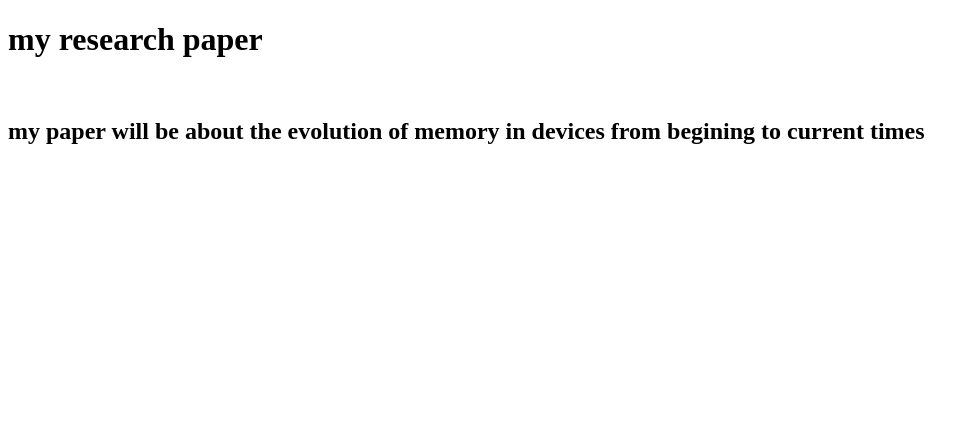
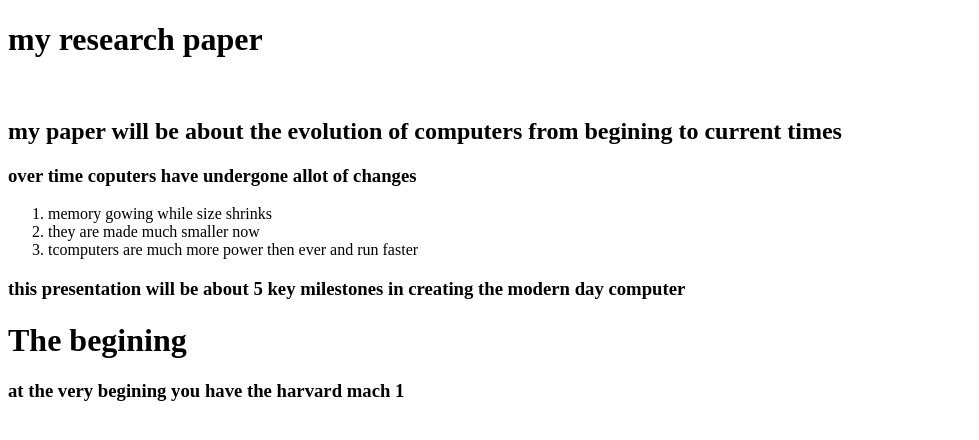
Before and after one commit to josiahyelverton/Research, a plain HTML site: page index.html in a window 1280 px wide. Shown: the whole page, without its empty margins (0-979 px from the left). Drawn offline with Linux system fonts and the light colour scheme.

Commit message:
Update index.html

```diff
--- a/index.html
+++ b/index.html
@@ -9,7 +9,15 @@
 <body>
     <h1>my research paper</h1>
     <img src="" alt="">
-    <h2>my paper will be about the evolution of memory in devices from begining to current times</h2>
-    <h3></h3>
+    <h2>my paper will be about the evolution of computers from begining to current times</h2>
+    <h3>over time coputers have undergone allot of changes </h3>
+    <ol>
+        <li>memory gowing while size shrinks</li>
+        <li>they are made much smaller now</li>
+        <li>tcomputers are much more power then ever and run faster</li>
+    </ol>
+    <h3>this presentation will be about 5 key milestones in creating the modern day computer</h3>
+    <h1>The begining</h1>
+        <h3>at the very begining you have the harvard mach 1</h3>
 </body>
 </html>
```
